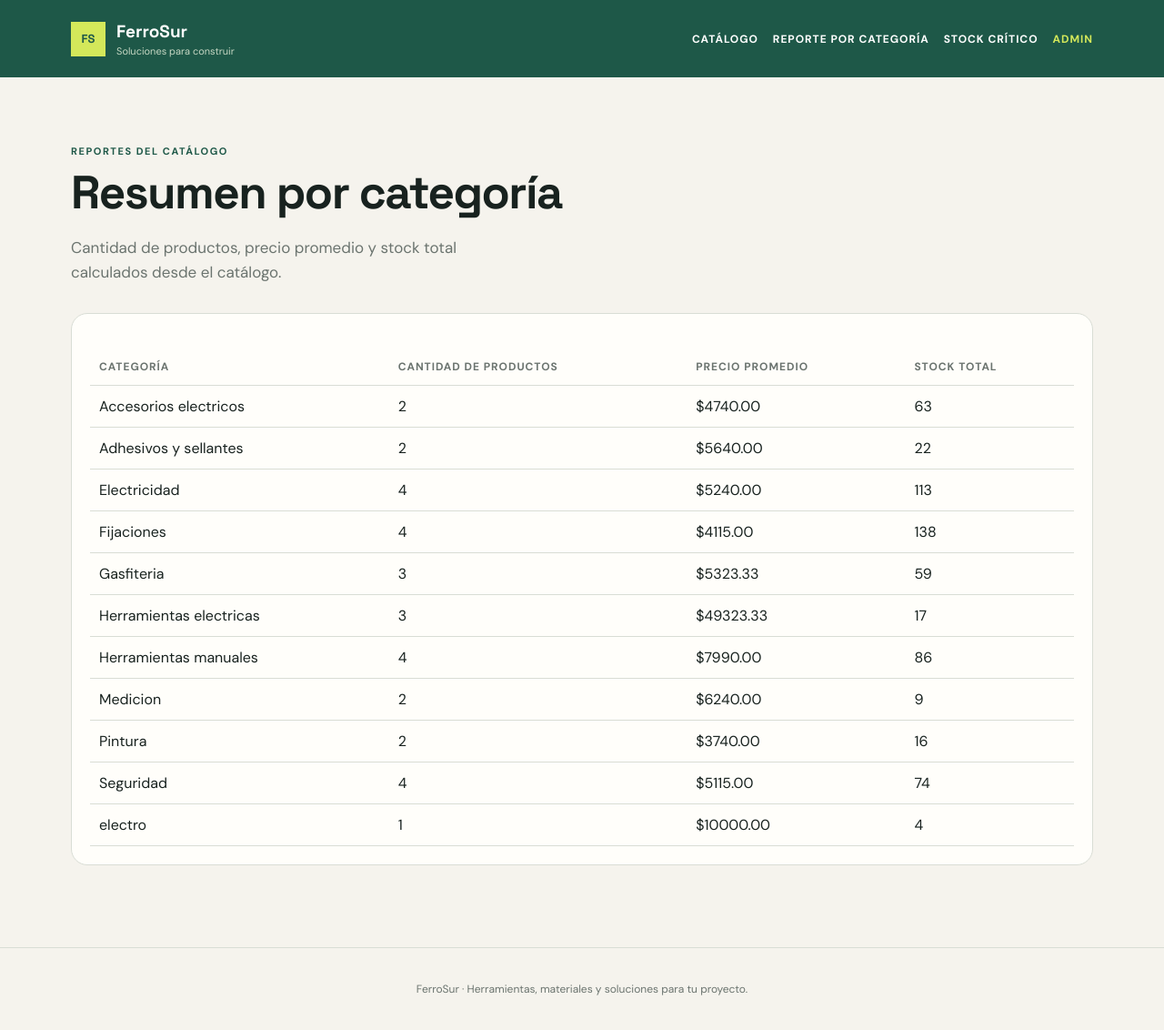
After one commit to franciscosol1/alvarez-ti3041-es3, a Django app: page /reportes/categorias/ in a window 1280 px wide. The commit adds this page. Shown: the whole page at 91% size. Run offline with Django 5.2, Linux system fonts and the light colour scheme; data comes from the database, SQL or seed files in the repository; both versions use the stored data as it was after the commit.

Commit message:
etapa-2-reportes

```diff
--- a/catalogo/static/catalogo/styles.css
+++ b/catalogo/static/catalogo/styles.css
@@ -389,8 +389,22 @@ h1 { max-width: 650px; margin: 0; font-size: clamp(38px, 5vw, 68px); line-height
 .site-messages .inline-message {
     max-width: 760px;
 }
+.report-page h1 {
+    font-size: clamp(32px, 4vw, 52px);
+}
+.report-page > .lead {
+    margin-bottom: 30px;
+}
+.report-table {
+    max-width: 100%;
+}
+.report-table a {
+    color: var(--green);
+    font-weight: 700;
+}
 .header-actions {
     display: flex;
+    flex-wrap: wrap;
     align-items: center;
     gap: 16px;
 }
--- a/catalogo/templates/catalogo/base.html
+++ b/catalogo/templates/catalogo/base.html
@@ -16,6 +16,8 @@
             </a>
             <div class="header-actions">
                 <a class="header-catalog-link" href="{% url 'catalogo:lista' %}">Catálogo</a>
+                <a class="header-catalog-link" href="{% url 'catalogo:reporte_categorias' %}">Reporte por categoría</a>
+                <a class="header-catalog-link" href="{% url 'catalogo:reporte_stock_critico' %}">Stock crítico</a>
                 {% if user.is_staff %}
                     <a class="header-admin-link" href="{% url 'catalogo:lista' %}#gestion-productos">Gestionar catálogo</a>
                 {% else %}
--- /dev/null
+++ b/catalogo/templates/catalogo/reporte_categorias.html
@@ -0,0 +1,35 @@
+{% extends 'catalogo/base.html' %}
+
+{% block title %}Reporte por categoría | FerroSur{% endblock %}
+
+{% block content %}
+<section class="report-page">
+    <p class="eyebrow">REPORTES DEL CATÁLOGO</p>
+    <h1>Resumen por categoría</h1>
+    <p class="lead">Cantidad de productos, precio promedio y stock total calculados desde el catálogo.</p>
+    <div class="table-panel report-table">
+        <table class="products-table">
+            <thead>
+                <tr>
+                    <th>Categoría</th>
+                    <th>Cantidad de productos</th>
+                    <th>Precio promedio</th>
+                    <th>Stock total</th>
+                </tr>
+            </thead>
+            <tbody>
+                {% for categoria in categorias %}
+                <tr>
+                    <td>{{ categoria.categoria }}</td>
+                    <td>{{ categoria.cantidad_registros }}</td>
+                    <td>${{ categoria.promedio_precio|floatformat:2 }}</td>
+                    <td>{{ categoria.total_stock }}</td>
+                </tr>
+                {% empty %}
+                <tr><td colspan="4">No hay productos para resumir.</td></tr>
+                {% endfor %}
+            </tbody>
+        </table>
+    </div>
+</section>
+{% endblock %}
--- a/catalogo/urls.py
+++ b/catalogo/urls.py
@@ -8,6 +8,8 @@ app_name = 'catalogo'
 urlpatterns = [
     path('', views.landing, name='landing'),
     path('catalogo/', views.lista_productos, name='lista'),
+    path('reportes/categorias/', views.reporte_categorias, name='reporte_categorias'),
+    path('reportes/stock-critico/', views.reporte_stock_critico, name='reporte_stock_critico'),
     path('catalogo/producto/<int:producto_id>/', views.detalle_producto, name='detalle'),
     path('catalogo/producto/crear/', views.crear_producto, name='crear_producto'),
     path('catalogo/producto/<int:producto_id>/editar/', views.editar_producto, name='editar_producto'),
--- a/catalogo/views.py
+++ b/catalogo/views.py
@@ -5,6 +5,7 @@ from urllib.parse import quote
 from django.contrib import messages
 from django.contrib.auth import logout
 from django.contrib.auth.decorators import login_required, user_passes_test
+from django.db.models import Avg, Count, Sum
 from django.shortcuts import redirect, render
 from django.shortcuts import get_object_or_404
 from django.views.decorators.http import require_POST
@@ -14,6 +15,7 @@ from .models import Producto
 
 
 DATOS_PATH = Path(__file__).parent / 'data' / 'productos.json'
+STOCK_CRITICO_UMBRAL = 5
 
 IMAGENES_PRODUCTOS = {
   1: 'martillo.png',
@@ -376,6 +378,27 @@ def lista_productos(request):
     return render_lista_productos(request)
 
 
+def reporte_categorias(request):
+    categorias = (
+        Producto.objects.values('categoria')
+        .annotate(
+            cantidad_registros=Count('id'),
+            promedio_precio=Avg('precio'),
+            total_stock=Sum('stock'),
+        )
+        .order_by('categoria')
+    )
+    return render(request, 'catalogo/reporte_categorias.html', {'categorias': categorias})
+
+
+def reporte_stock_critico(request):
+    productos = Producto.objects.filter(stock__lte=STOCK_CRITICO_UMBRAL).order_by('stock', 'nombre')
+    return render(request, 'catalogo/reporte_stock_critico.html', {
+        'productos': productos,
+        'umbral_stock': STOCK_CRITICO_UMBRAL,
+    })
+
+
 def render_lista_productos(request, form=None, status=200):
     productos = [preparar_producto(producto) for producto in Producto.objects.order_by('id')]
     contexto = {
```
Also changed, not shown: catalogo/templates/catalogo/reporte_stock_critico.html (added, +35 -0 lines), catalogo/tests.py (+90 -0 lines), db.sqlite3.
